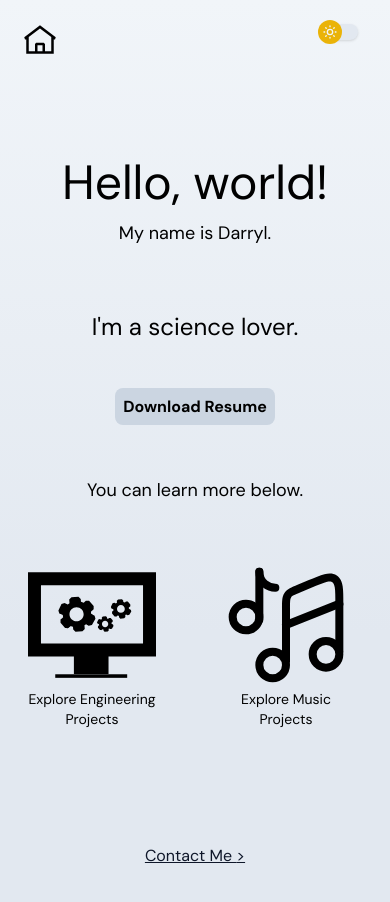
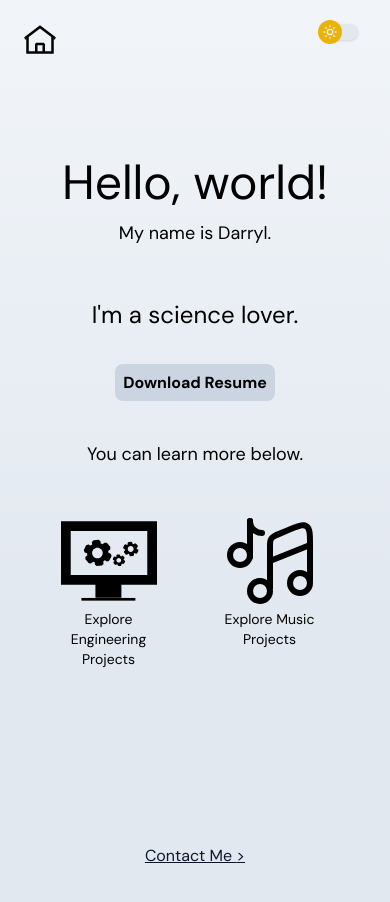
Before and after one commit to hjdjoo/personal-website, a Next.js app: page / in a window 390 px wide. Shown: the top 902 px of the page. Built offline with nearby package versions, Linux system fonts and the light colour scheme.

Commit message:
More minor adjustments for mobile website formatting

```diff
--- a/src/app/_components/DropDisplay.tsx
+++ b/src/app/_components/DropDisplay.tsx
@@ -168,12 +168,12 @@ export default function DropDisplay(props: DropDisplayProps) {
         <div
           className="w-full h-10 bg-indigo-300/30 dark:bg-slate-800 flex justify-around items-center ">
           <div id={`${projectName}-tech-stack`}
-            className="hover:cursor-pointer transition duration-300 hover:translate-y-[2px]"
+            className="text-xs sm:text-sm md:text-md hover:cursor-pointer transition duration-300 hover:translate-y-[2px]"
             onClick={handleShowTechStack}
           >
             View Tech Stack {">"}
           </div>
-          <div id={`${projectName}-github-link`} className="transition duration-300 hover:translate-y-[2px]">
+          <div id={`${projectName}-github-link`} className="text-xs sm:text-sm md:text-md transition duration-300 hover:translate-y-[2px]">
             <a href={`${githubRepo}`}>View Github Repo {">"}</a>
           </div>
         </div>
--- a/src/app/page.tsx
+++ b/src/app/page.tsx
@@ -115,10 +115,10 @@ export default function Home() {
             <p className="text-lg">You can learn more below.</p>
           </div>
           <div id="buttons-container"
-            className="w-full md:w-3/4 lg:w-1/2 flex flex-row justify-between">
-            <div className="flex flex-col items-center ml-1">
+            className="w-full md:w-3/4 lg:w-1/2 mb-20 flex flex-row justify-between">
+            <div className="flex-1 flex flex-col items-center ml-1">
               <button id="software-engineering-profile-button"
-                className="size-32 hover:translate-y-1 hover:scale-105 duration-100 mb-2"
+                className="size-24 sm:size-32 hover:translate-y-1 hover:scale-105 duration-100 mb-2"
                 onClick={() => {
                   if (showPortfolio !== "engineering") setShowPortfolio("engineering");
                   else scrollToPortfolio()
@@ -128,9 +128,9 @@ export default function Home() {
                 <p className="relative text-sm">Explore Engineering Projects</p>
               </button>
             </div>
-            <div className="flex flex-col items-center mr-4">
+            <div className="flex-1 flex flex-col items-center mr-4">
               <button id="music-profile-button"
-                className="size-32 hover:translate-y-1 hover:scale-105 duration-100 mb-2"
+                className="size-24 sm:size-32 hover:translate-y-1 hover:scale-105 duration-100 mb-2"
                 onClick={() => {
                   if (showPortfolio !== "music") setShowPortfolio("music");
                   else scrollToPortfolio();
@@ -163,13 +163,13 @@ export default function Home() {
             <div
               className="w-5/6 h-fit px-2 py-2 bg-gradient-to-r from-sky-400/15 to-sky-300/15 dark:bg-gradient-to-r dark:from-sky-950 dark:to-indigo-900 flex justify-around items-center ">
               <div id="portfolio-tech-stack"
-                className="hover:cursor-pointer transition duration-300  hover:translate-y-[2px]"
+                className="text-sm sm:text-md  hover:cursor-pointer transition duration-300  hover:translate-y-[2px]"
                 onClick={handleShowTechStack}
               >
                 View Portfolio Tech Stack {">"}
               </div>
               <div id="portfolio-github-link"
-                className="transition duration-300 hover:translate-y-[2px]">
+                className="text-sm sm:text-md  transition duration-300 hover:translate-y-[2px]">
                 <a href="https://github.com/hjdjoo/personal-website">Portfolio Github Repo {">"}</a>
               </div>
             </div>
@@ -177,7 +177,7 @@ export default function Home() {
               className="z-20 mb-40 4min-h-full w-5/6 flex flex-col">
               {showTechStack &&
                 <TechStackDisplay
-                  className={`z-50 max-w-full flex-1 flex justify-center py-1 flex-wrap bg-slate-400/15 italic text-sm transition-opacity ease-in duration-100 ${showTechStack ? "" : "hidden"} ${techStackOpen ? "opacity-100" : "opacity-0"}`}
+                  className={`z-50 max-w-full flex-1 flex justify-center py-1 flex-wrap bg-slate-400/15 italic text-xs transition-opacity ease-in duration-100 ${showTechStack ? "" : "hidden"} ${techStackOpen ? "opacity-100" : "opacity-0"}`}
                   projectName="portfolio" techStack={techStack} />}
             </div>
           </div>
--- a/src/lib/icons.tsx
+++ b/src/lib/icons.tsx
@@ -11,7 +11,7 @@ export const musicIconSvg = () => {
 export const sweIconSvg = () => {
   return (
     <>
-      <svg className="h-32 w-32" version="1.1" xmlns="http://www.w3.org/2000/svg"
+      <svg version="1.1" xmlns="http://www.w3.org/2000/svg"
         viewBox="0 0 49.336 49.336"
         fill="currentColor"
       >
```
